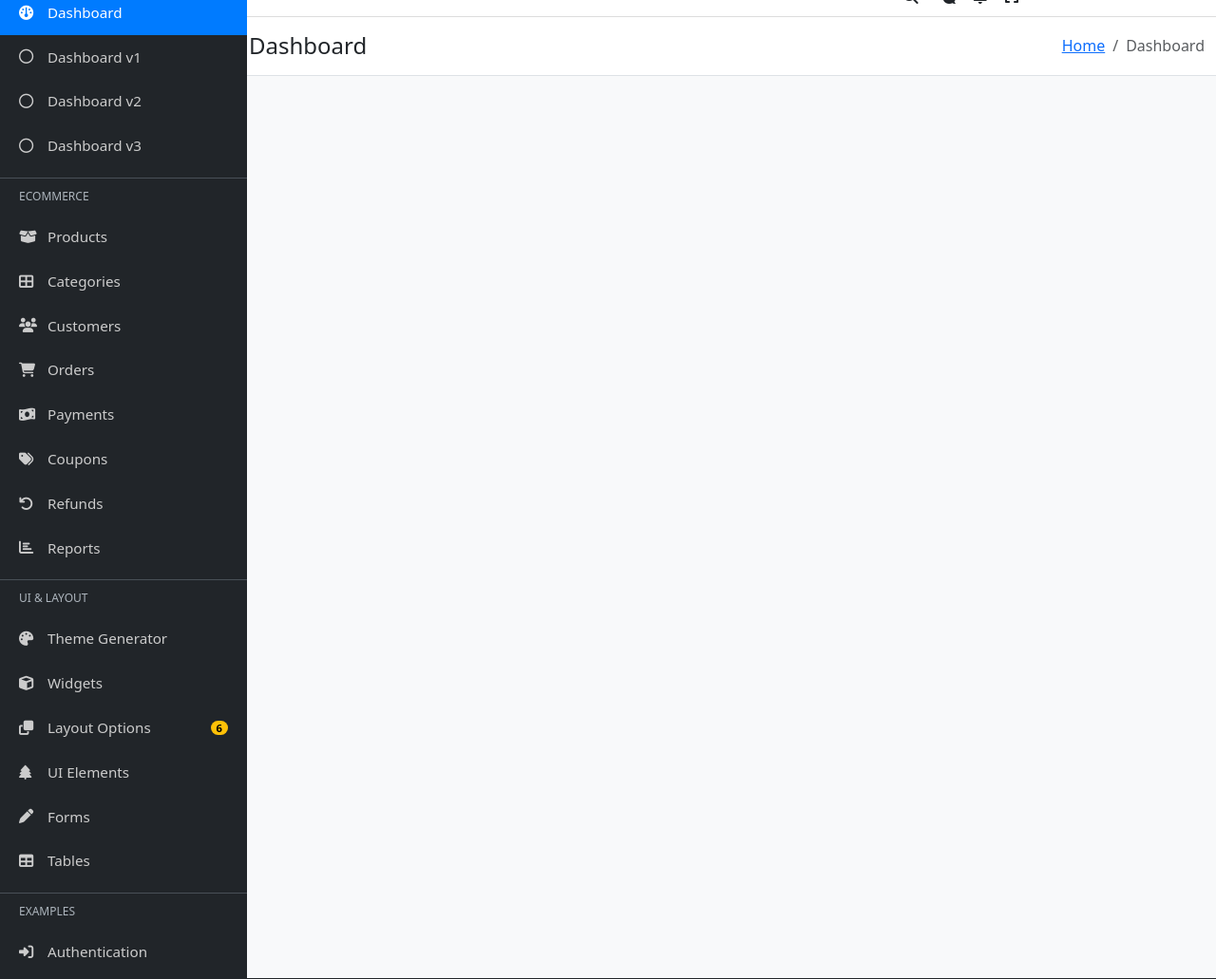
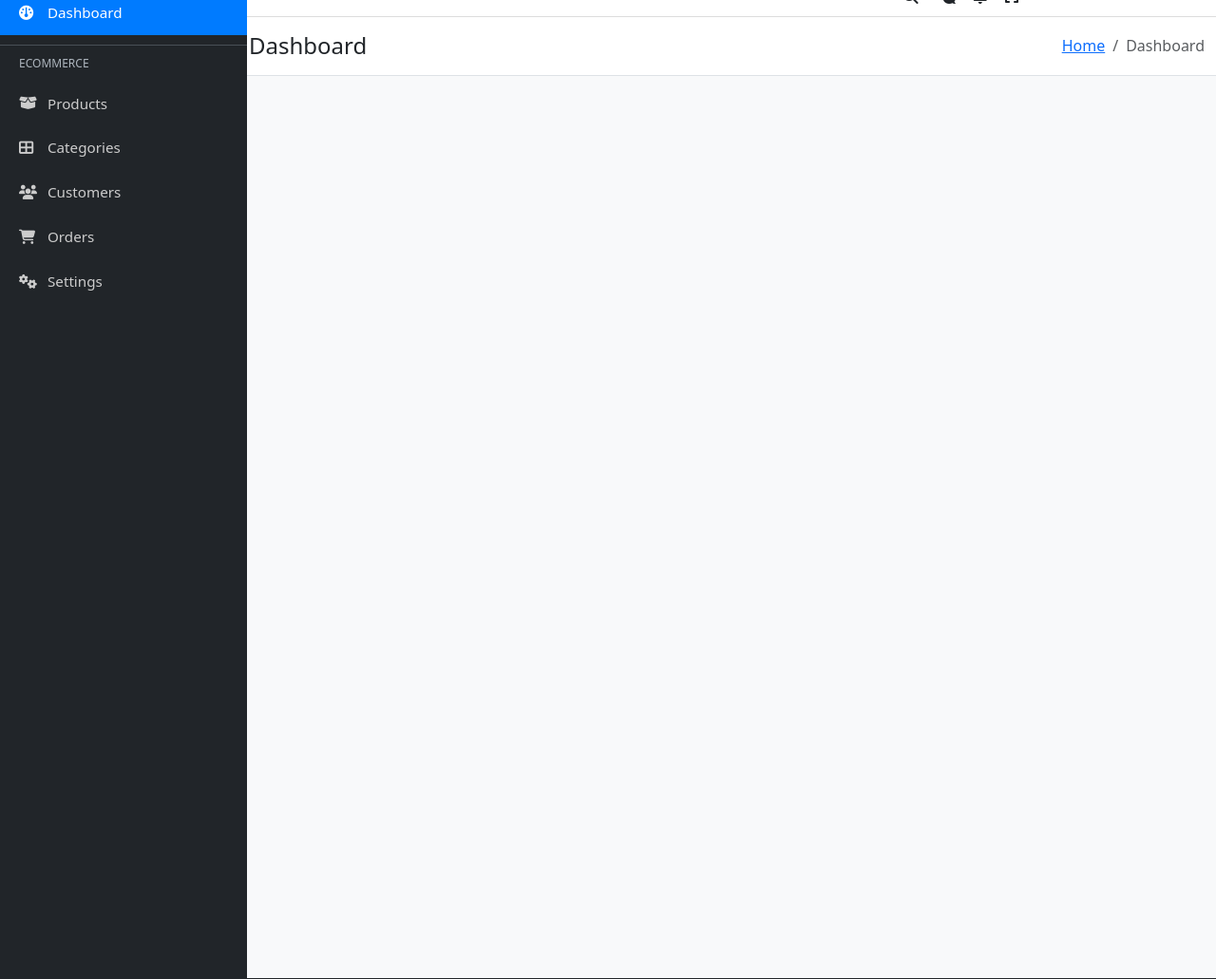
Before and after one commit to Prasanna70/ECommerce, a Django app: page / in a window 1280 px wide. Shown: the part 42-1073 px from the top of the page at 95% size. Run offline with Django 5.2, Linux system fonts and the light colour scheme.

Commit message:
Your custom message

```diff
--- a/apps/ecommerce_admin/templates/base.html
+++ b/apps/ecommerce_admin/templates/base.html
@@ -19,9 +19,6 @@
   <ul>
     <!-- Dashboard Section -->
     <li class="active"><i class="fas fa-gauge"></i> Dashboard</li>
-    <li><i class="far fa-circle"></i> Dashboard v1</li>
-    <li><i class="far fa-circle"></i> Dashboard v2</li>
-    <li><i class="far fa-circle"></i> Dashboard v3</li>
 
     <!-- eCommerce Section -->
     <div class="section-title">eCommerce</div>
@@ -29,25 +26,25 @@
     <li><i class="fas fa-th-large"></i> Categories</li>
     <li><i class="fas fa-users"></i> Customers</li>
     <li><i class="fas fa-shopping-cart"></i> Orders</li>
-    <li><i class="fas fa-money-bill-wave"></i> Payments</li>
+    <!-- <li><i class="fas fa-money-bill-wave"></i> Payments</li>
     <li><i class="fas fa-tags"></i> Coupons</li>
     <li><i class="fas fa-undo"></i> Refunds</li>
-    <li><i class="fas fa-chart-bar"></i> Reports</li>
+    <li><i class="fas fa-chart-bar"></i> Reports</li> -->
 
     <!-- UI & Layout Section -->
-    <div class="section-title">UI & Layout</div>
+    <!-- <div class="section-title">UI & Layout</div>
     <li><i class="fas fa-palette"></i> Theme Generator</li>
     <li><i class="fas fa-cube"></i> Widgets</li>
     <li><i class="fas fa-clone"></i> Layout Options <span class="badge">6</span></li>
     <li><i class="fas fa-tree"></i> UI Elements</li>
     <li><i class="fas fa-pen"></i> Forms</li>
-    <li><i class="fas fa-table"></i> Tables</li>
+    <li><i class="fas fa-table"></i> Tables</li> -->
 
     <!-- Misc Section -->
-    <div class="section-title">Examples</div>
-    <li><i class="fas fa-sign-in-alt"></i> Authentication</li>
+    <!-- <div class="section-title">Examples</div> -->
+    <!-- <li><i class="fas fa-sign-in-alt"></i> Authentication</li> -->
     <li><i class="fas fa-cogs"></i> Settings</li>
-    <li><i class="fas fa-envelope"></i> Contact Messages</li>
+    <!-- <li><i class="fas fa-envelope"></i> Contact Messages</li> -->
   </ul>
 </div>
 
```
